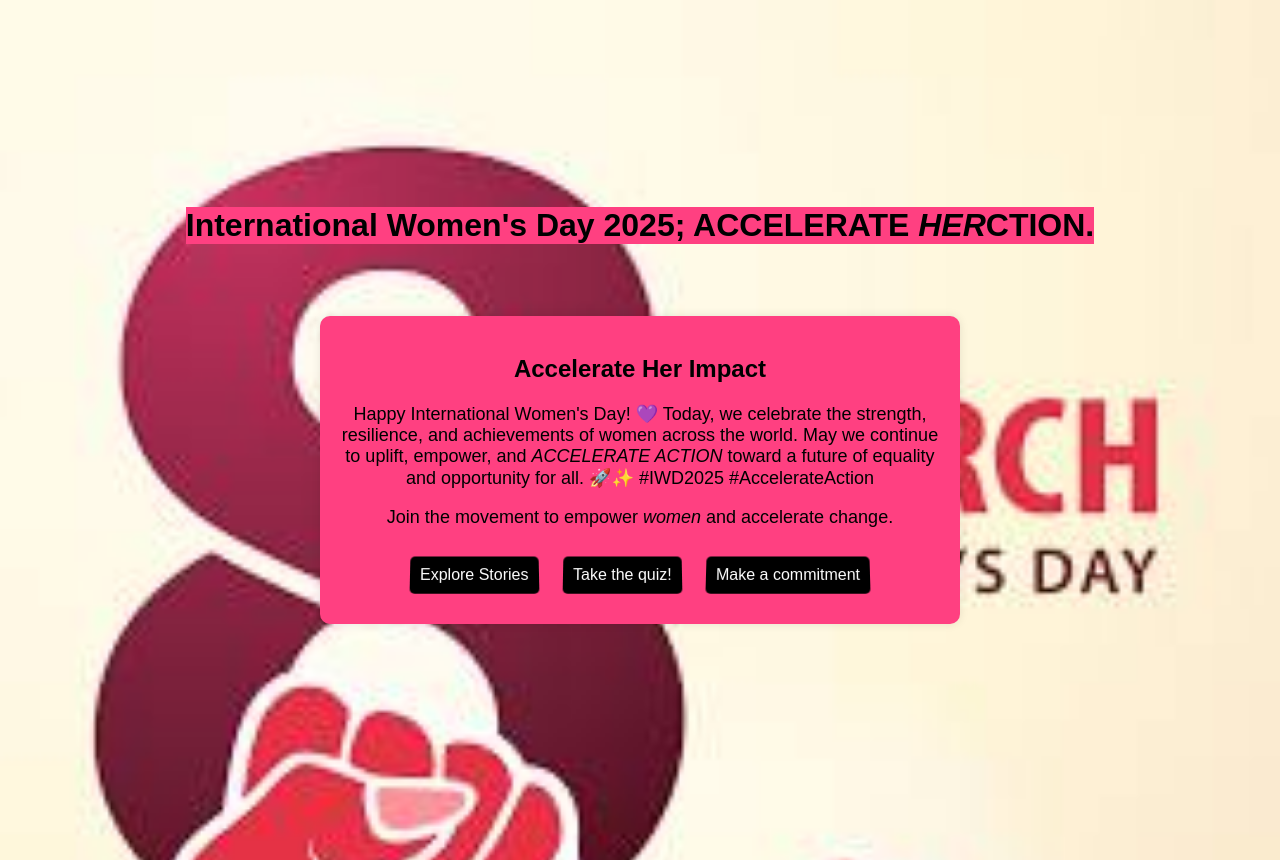
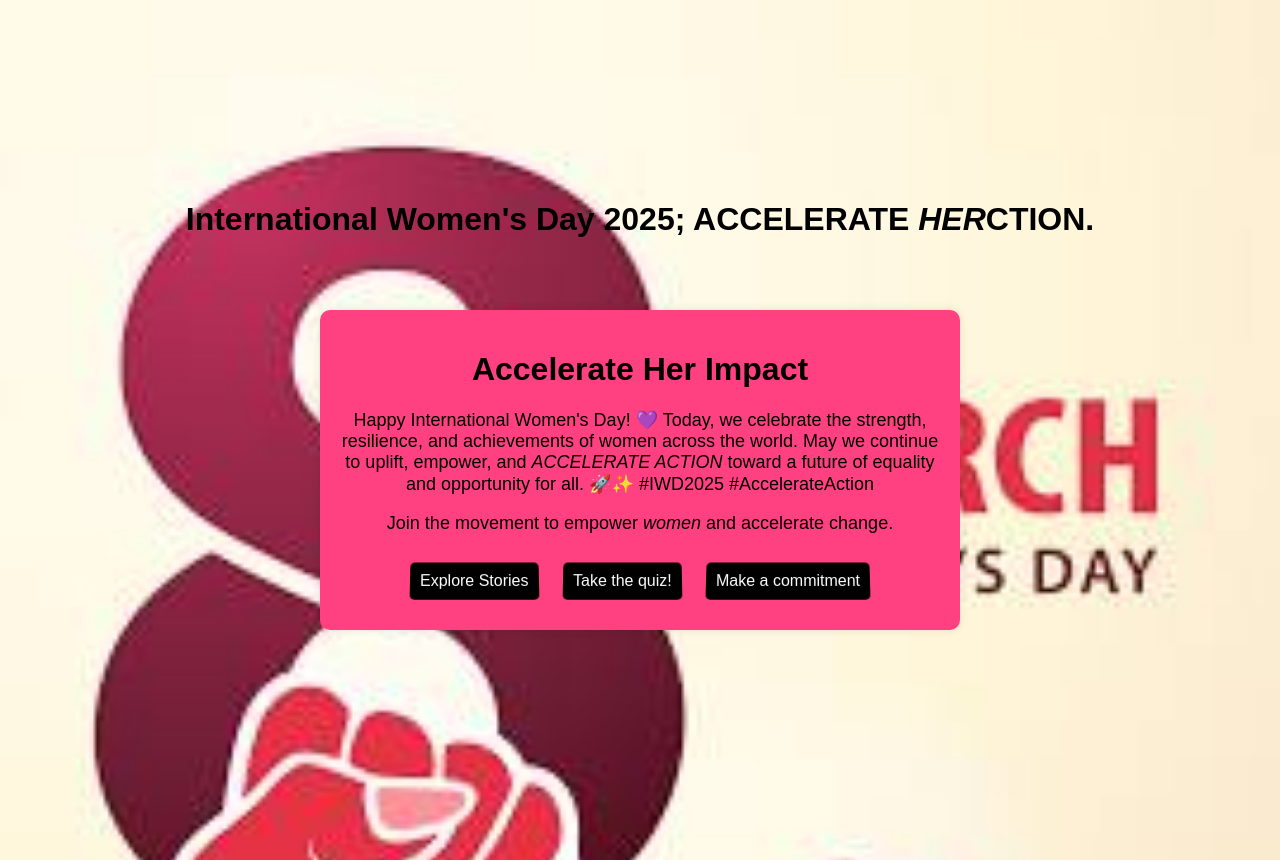
Before and after one commit to Ifhy1/IWD2025, a plain HTML site: page index.html in a window 1280 px wide. Drawn offline with Linux system fonts and the light colour scheme.

Commit message:
wasn't nice

```diff
--- a/index.html
+++ b/index.html
@@ -9,7 +9,7 @@
   </head>
 </body>
 <div class="container">
-  <h2>Accelerate Her Impact</h2>
+  <h1>Accelerate Her Impact</h1>
   <p>Happy International Women's Day! 💜 Today, we celebrate the strength, resilience,
     and achievements of women across the world. May we continue to uplift, empower, and
     <em>ACCELERATE ACTION</em> toward a future of equality and opportunity for all. 🚀✨ #IWD2025 #AccelerateAction</p>
--- a/style.css
+++ b/style.css
@@ -40,7 +40,6 @@ body {
 
      h1 {
            color: black;
-          background-color: #ff4081;
            }
 
        p {
```
